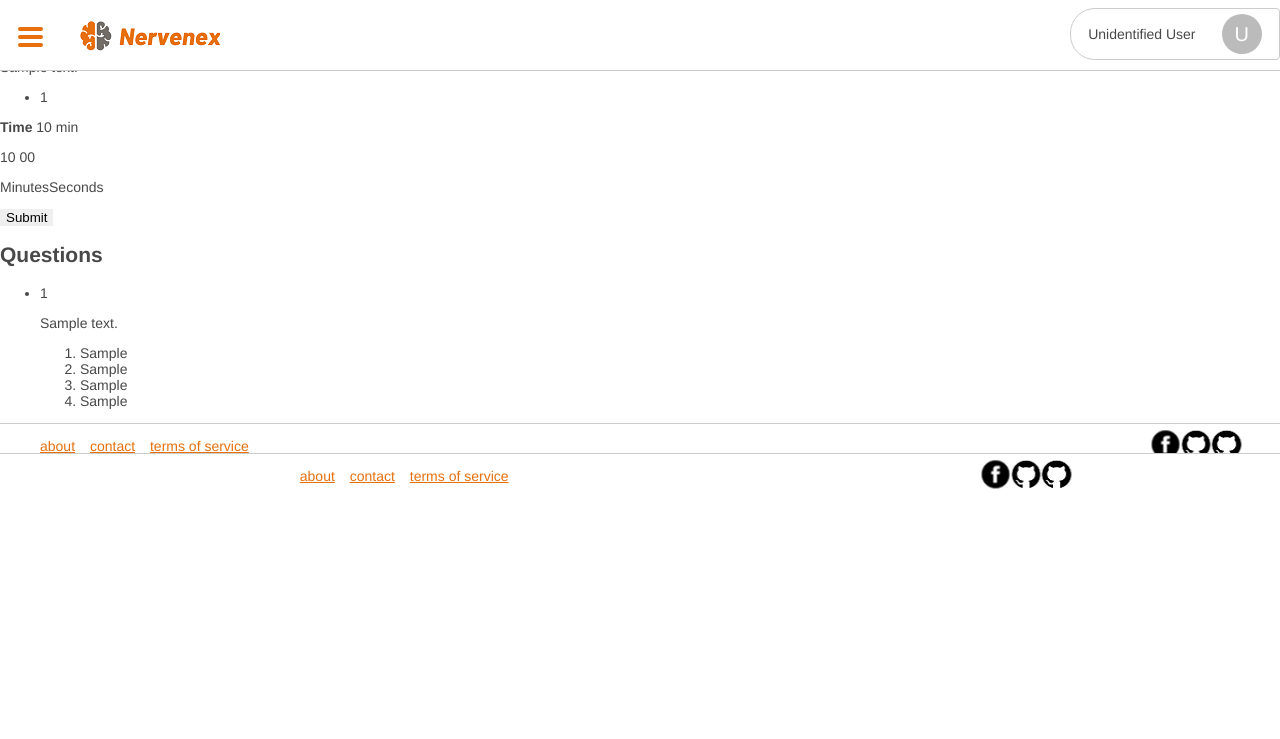
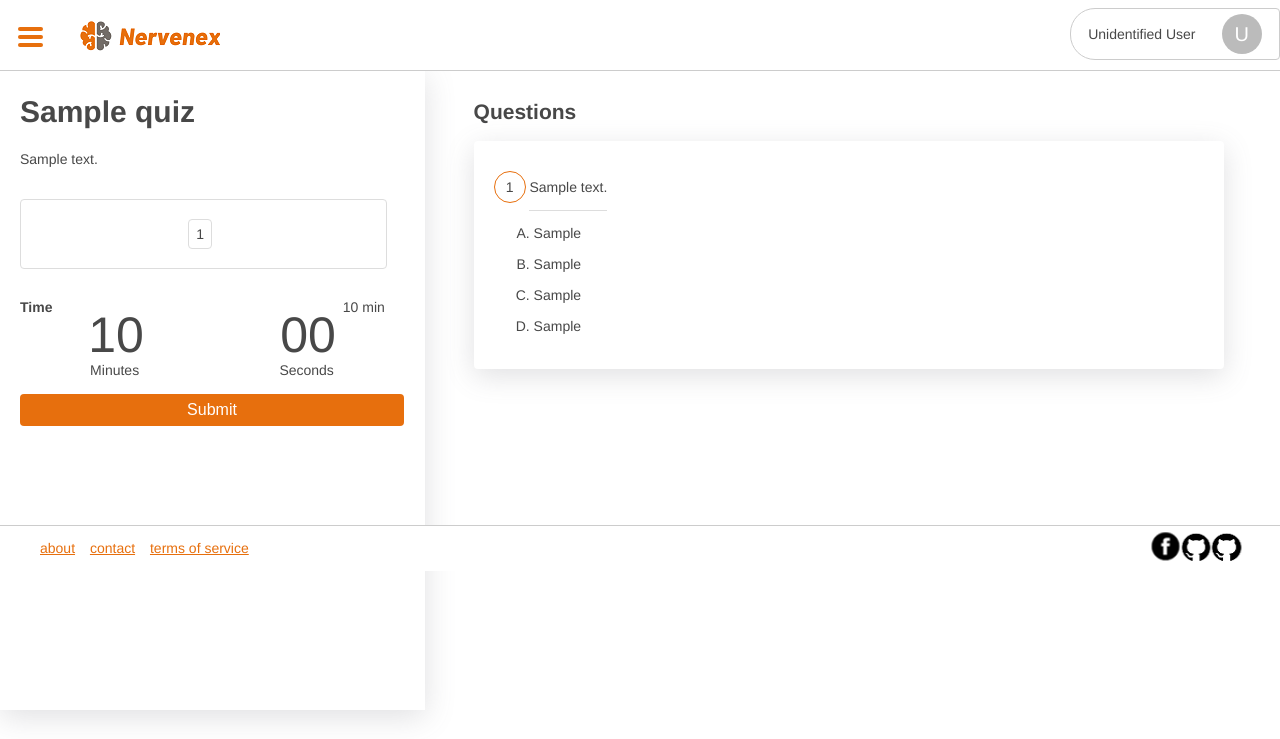
Before and after one commit to Ebuube/Nervenex, a Flask app: template web_dynamic/templates/quiz.html in a window 1280 px wide. Shown: the top 739 px of the page. Run offline with Flask 3, Linux system fonts and the light colour scheme; the template is opened without the code that fills it: most values are stand-ins (such as "Sample title", 1, 10 or a date in 2020); some libraries are stand-ins or nearby versions.

Commit message:
Modify quiz.html to use updated base.html #2
- [x] Remove common styles, scripts, header, footer.
- [x] Works fine and same as release version on display.

```diff
--- a/web_dynamic/templates/quiz.html
+++ b/web_dynamic/templates/quiz.html
@@ -1,59 +1,16 @@
 {% extends "base.html" %}
-{% block head %}
-        <meta charset="utf-9">
-        <title>Nervenex</title>
+{% block styles %}
+    {{ super() }}
+    <link rel="stylesheet" href="../static/styles/filters.css">
+    <link rel="stylesheet" href="../static/styles/quizzes.css">
+{% endblock %}
 
-        <!--Favicon-->
-        <link rel="icon" type="image/png" href="../static/images/icon.png">
-
-        <!--STYLING-->
-	<link rel="stylesheet" href="../static/styles/common.css">
-	<link rel="stylesheet" href="../static/styles/header.css">
-	<link rel="stylesheet" href="../static/styles/footer.css">
-	<link rel="stylesheet" href="../static/styles/filters.css">
-	<link rel="stylesheet" href="../static/styles/quizzes.css">
-
-	<script src="https://code.jquery.com/jquery-3.2.1.min.js"></script>
-	<script src="https://cdn.jsdelivr.net/npm/sweetalert2@11"></script>
-	<script src="../static/scripts/general.js"></script>
-	<script src="../static/scripts/quiz.js"></script>
+{% block scripts %}
+    {{ super() }}
+    <script src="../static/scripts/quiz.js"></script>
 {% endblock %}
 
 {% block content %}
-        <!--HEADER-->
-        <header>
-            <section class="navigation">
-                <button class="button">
-                    <div class="bar"></div>
-                    <div class="bar"></div>
-                    <div class="bar"></div>
-
-                    <ul class="menu">
-                        <li id="menu_home">Home</li>
-                        <li id="menu_take_quiz">Take a quiz</li>
-                        <li id="menu_create_quiz">Create a quiz</li>
-			<li id="menu_quiz_history">Quiz history</li>
-			<li id="menu_view_posts" class="tooltip" disabled>View Posts<span class="tooltiptext">Comming soon</span></li>
-                        <li id="menu_get_resources">Get Resources</li>
-                        <li id="menu_login">Log in</li>
-			<li id="menu_logout">Log out</li>
-                    </ul>
-                </button>
-            </section>
-            <section class="header_logo">
-		    <div class="tooltip button">
-		    	<span class="tooltiptext">Return to home</span>
-		    </div>
-	    </section>
-
-            <section class="tooltip user_detail">
-                <p id="username">Unidentified User</p>
-                <div id="api_status">U</div>
-		<span class="tooltiptext">Menu >> Login</span>
-            </section>
-        </header>
-
-
         <!--CONTENTS-->
         <div class="pg_container">
             <section class="quiz_info">
@@ -126,25 +83,4 @@
 		{% endif %}
             </section>
         </div>
-
-        <!--FOOTER-->
-        <div class="pagefooter">
-            <footer>
-                <span class="info">
-                    <ul>
-                        <li id="footer_about" class="hyperlink">about</li>
-                        <li id="footer_contact" class="hyperlink">contact</li>
-                        <li id="footer_terms" class="hyperlink">terms of service</li>
-                    </ul>
-                </span>
-
-                <span class="social_media">
-                    <ul>
-                        <li id="footer_facebook" class="facebook button logo"><div></div></li>
-                        <li id="footer_github_edwin" class="github button logo"><div></div></li>
-                        <li id="footer_github_ebube" class="github button logo"><div></div></li>
-                    </ul>
-                </span>
-            </footer>
-        </div>
 {% endblock %}
```
